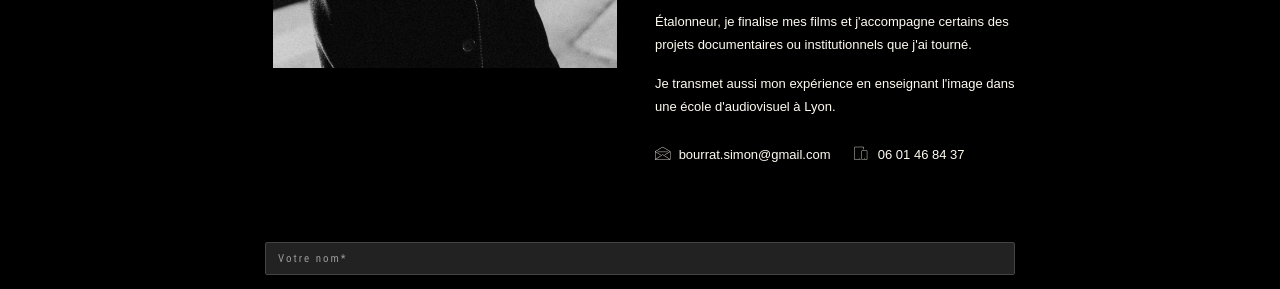
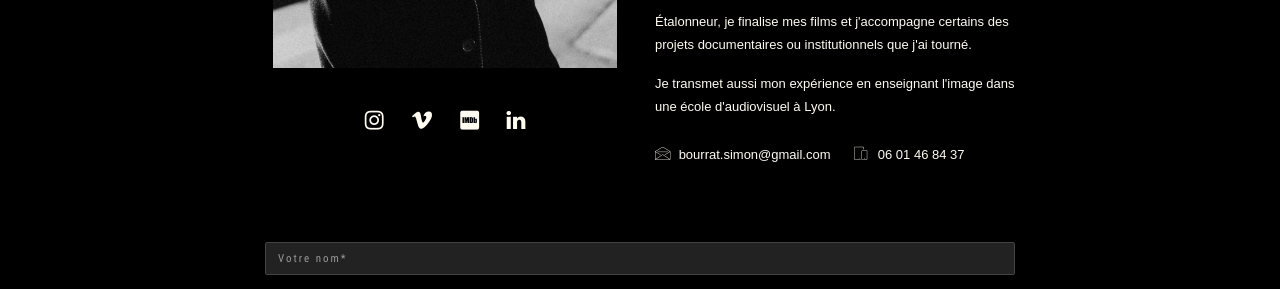
Before and after one commit to simonbourrat/site, a Jekyll site: the page built from contact.html, in a window 1280 px wide. Shown: the part 506-795 px from the top of the page. Built offline with Jekyll 4.4.1, drawn with Linux system fonts in a browser that asks for light colours; some web fonts are replaced.

Commit message:
page contact: ajout des icones reseaux sociaux sous la photo

```diff
--- a/contact.html
+++ b/contact.html
@@ -27,6 +27,22 @@ layout: page
     margin: 0 auto 25px auto;
     background-color: #000;
     padding: 8px;
+  }
+  /* Reseaux sociaux sous la photo */
+  .contact-social {
+    text-align: center;
+    margin-bottom: 25px;
+  }
+  .contact-social a {
+    display: inline-block;
+    padding: 0 12px;
+    color: #cccccc;
+    font-size: 22px;
+    transition: color 0.3s ease;
+  }
+  .contact-social a:hover,
+  .contact-social a:focus {
+    color: #ffffff;
   }
   /* Espace avant le formulaire */
   .contact-form-block {
@@ -59,6 +75,13 @@ layout: page
       <div class="col-sm-4 col-sm-offset-2">
         <img class="contact-photo" src="assets/images/photo_page_contact.jpg"
              alt="Simon Bourrat"/>
+        <div class="contact-social">
+          {% for link in site.data.contact.social %}
+          <a href="{{ link.url }}" target="_blank" rel="noopener noreferrer" title="{{ link.name }}">
+            <i class="fa {{ link.icon }}"></i>
+          </a>
+          {% endfor %}
+        </div>
       </div>
       <div class="col-sm-4 bio-text">
         <p>Chef opérateur avec une spécialité drone, je travaille dans l'image depuis 15 ans.</p>
```
